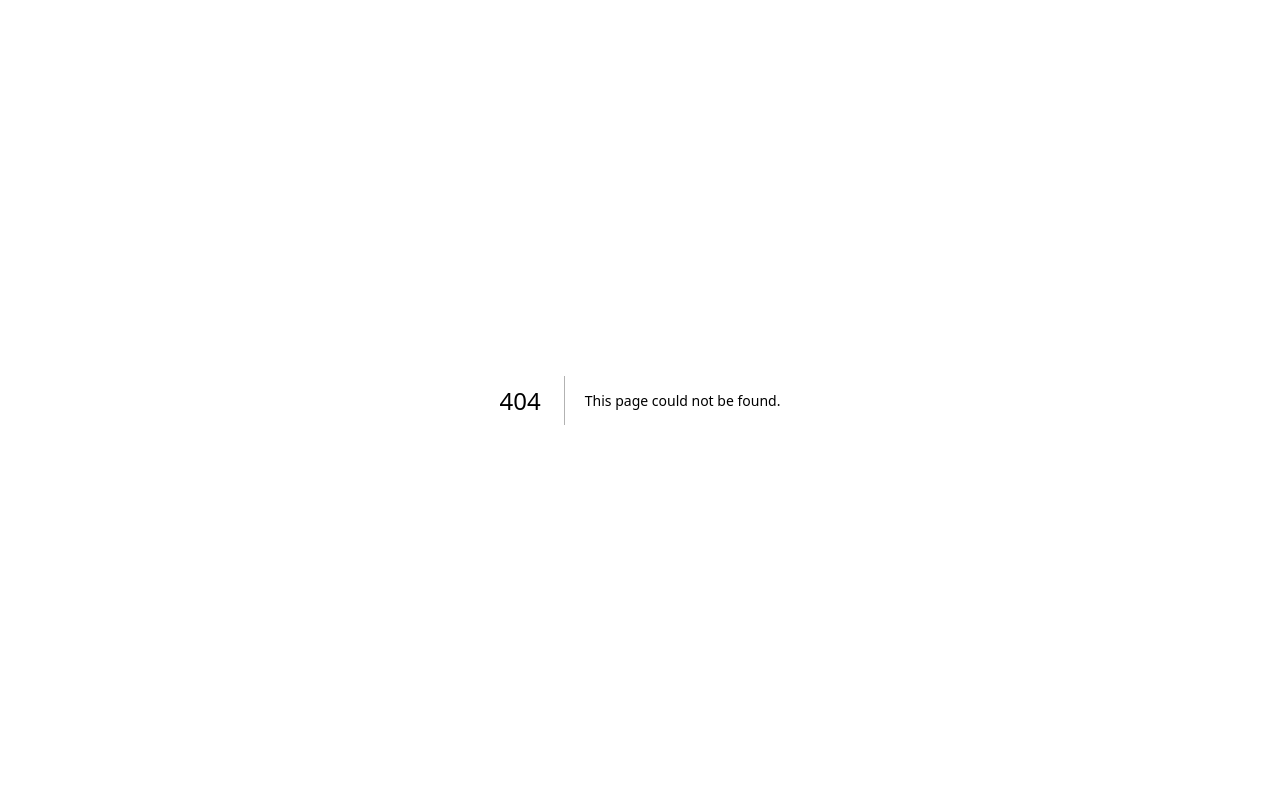
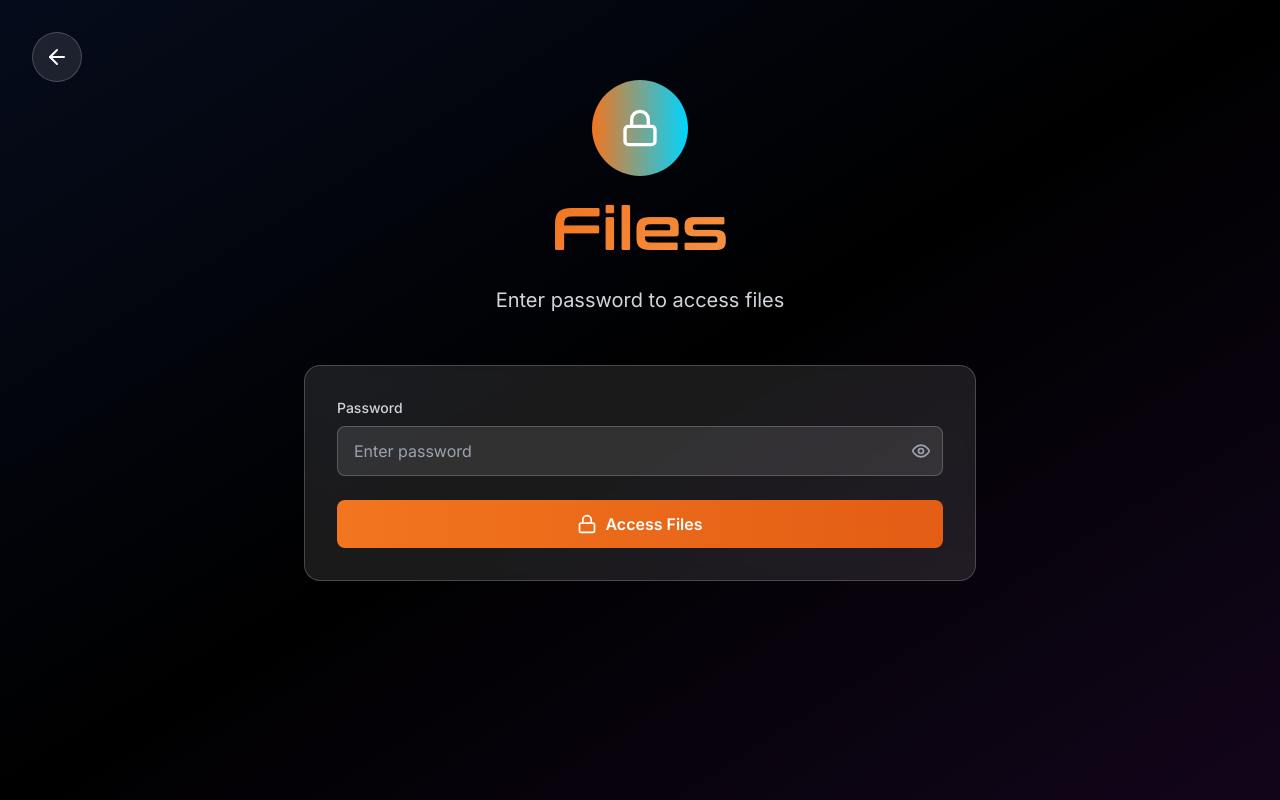
Before and after one commit to CadeXR/CadeXRPortfolio2025, a Next.js app: page /files in a window 1280 px wide. Before the commit this address had no page. Built offline with nearby package versions, Linux system fonts and the light colour scheme.

Commit message:
added the files download for Yap

```diff
--- /dev/null
+++ b/app/files/page.tsx
@@ -0,0 +1,158 @@
+'use client'
+
+import { motion } from 'framer-motion'
+import { ArrowLeft, Download, FileDown, Lock, Eye, EyeOff } from 'lucide-react'
+import Link from 'next/link'
+import { useState } from 'react'
+
+export default function FilesPage() {
+  const [password, setPassword] = useState('')
+  const [isAuthenticated, setIsAuthenticated] = useState(false)
+  const [showPassword, setShowPassword] = useState(false)
+  const [error, setError] = useState('')
+
+  const handlePasswordSubmit = (e: React.FormEvent) => {
+    e.preventDefault()
+    if (password === '1Qaz2Wsx') {
+      setIsAuthenticated(true)
+      setError('')
+    } else {
+      setError('Incorrect password')
+      setPassword('')
+    }
+  }
+  return (
+    <div className="min-h-screen bg-black relative overflow-hidden">
+      {/* Background Effects */}
+      <div className="fixed inset-0 bg-gradient-to-br from-blue-900/20 via-black to-purple-900/20" />
+
+      {/* Navigation */}
+      <motion.div
+        initial={{ opacity: 0, y: -20 }}
+        animate={{ opacity: 1, y: 0 }}
+        className="fixed top-8 left-8 z-50"
+      >
+        <Link href="/">
+          <motion.button
+            whileHover={{ scale: 1.05, x: -5 }}
+            whileTap={{ scale: 0.95 }}
+            className="glass rounded-full p-3 text-white hover:text-primary-400 transition-colors"
+          >
+            <ArrowLeft size={24} />
+          </motion.button>
+        </Link>
+      </motion.div>
+
+      {/* Main Content */}
+      <div className="relative z-10 min-h-screen py-20 px-4">
+        <div className="max-w-2xl mx-auto">
+          {/* Header */}
+          <motion.div
+            initial={{ opacity: 0, y: 30 }}
+            animate={{ opacity: 1, y: 0 }}
+            transition={{ duration: 0.8 }}
+            className="text-center mb-12"
+          >
+            <motion.div
+              initial={{ scale: 0 }}
+              animate={{ scale: 1 }}
+              transition={{ delay: 0.3, type: "spring" }}
+              className="w-24 h-24 mx-auto mb-6 bg-gradient-to-r from-primary-500 to-neon-blue rounded-full flex items-center justify-center"
+            >
+              {isAuthenticated ? <FileDown size={40} className="text-white" /> : <Lock size={40} className="text-white" />}
+            </motion.div>
+
+            <h1 className="text-4xl md:text-6xl font-conthrax text-white mb-6">
+              <span className="text-gradient-primary">Files</span>
+            </h1>
+
+            <p className="text-xl text-gray-300 max-w-2xl mx-auto leading-relaxed mb-8">
+              {isAuthenticated ? 'Download available files' : 'Enter password to access files'}
+            </p>
+          </motion.div>
+
+          {!isAuthenticated ? (
+            /* Password Form */
+            <motion.div
+              initial={{ opacity: 0, y: 30 }}
+              animate={{ opacity: 1, y: 0 }}
+              transition={{ duration: 0.8, delay: 0.4 }}
+              className="glass rounded-2xl p-8"
+            >
+              <form onSubmit={handlePasswordSubmit} className="space-y-6">
+                <div>
+                  <label htmlFor="password" className="block text-sm font-medium text-gray-300 mb-2">
+                    Password
+                  </label>
+                  <div className="relative">
+                    <input
+                      type={showPassword ? "text" : "password"}
+                      id="password"
+                      value={password}
+                      onChange={(e) => setPassword(e.target.value)}
+                      className="w-full px-4 py-3 bg-white/10 border border-white/20 rounded-lg text-white placeholder-gray-400 focus:outline-none focus:ring-2 focus:ring-primary-500 focus:border-transparent"
+                      placeholder="Enter password"
+                      required
+                    />
+                    <button
+                      type="button"
+                      onClick={() => setShowPassword(!showPassword)}
+                      className="absolute inset-y-0 right-0 pr-3 flex items-center text-gray-400 hover:text-white"
+                    >
+                      {showPassword ? <EyeOff size={20} /> : <Eye size={20} />}
+                    </button>
+                  </div>
+                </div>
+
+                {error && (
+                  <motion.div
+                    initial={{ opacity: 0 }}
+                    animate={{ opacity: 1 }}
+                    className="text-red-400 text-sm"
+                  >
+                    {error}
+                  </motion.div>
+                )}
+
+                <motion.button
+                  type="submit"
+                  whileHover={{ scale: 1.05 }}
+                  whileTap={{ scale: 0.95 }}
+                  className="w-full btn-primary flex items-center justify-center space-x-2"
+                >
+                  <Lock size={20} />
+                  <span>Access Files</span>
+                </motion.button>
+              </form>
+            </motion.div>
+          ) : (
+            /* Download Section */
+            <motion.div
+              initial={{ opacity: 0, y: 30 }}
+              animate={{ opacity: 1, y: 0 }}
+              transition={{ duration: 0.8, delay: 0.4 }}
+              className="glass rounded-2xl p-8 text-center"
+            >
+              <h2 className="text-2xl font-semibold text-white mb-6">Yap CLOSED TEST</h2>
+              <p className="text-gray-300 leading-relaxed mb-8">
+                Click the button below to download the file.
+              </p>
+
+              <motion.a
+                href="https://drive.google.com/drive/folders/1xMuViI9m5WZKNXLTL7xdhVIx9vtPDlx5?usp=sharing"
+                target="_blank"
+                rel="noopener noreferrer"
+                whileHover={{ scale: 1.05, y: -2 }}
+                whileTap={{ scale: 0.95 }}
+                className="btn-primary flex items-center space-x-2 mx-auto w-fit"
+              >
+                <Download size={20} />
+                <span>Access Yap CLOSED TEST</span>
+              </motion.a>
+            </motion.div>
+          )}
+        </div>
+      </div>
+    </div>
+  )
+}
```
Also changed, not shown: 2 other files (tests, documents, lock files or other folders).
